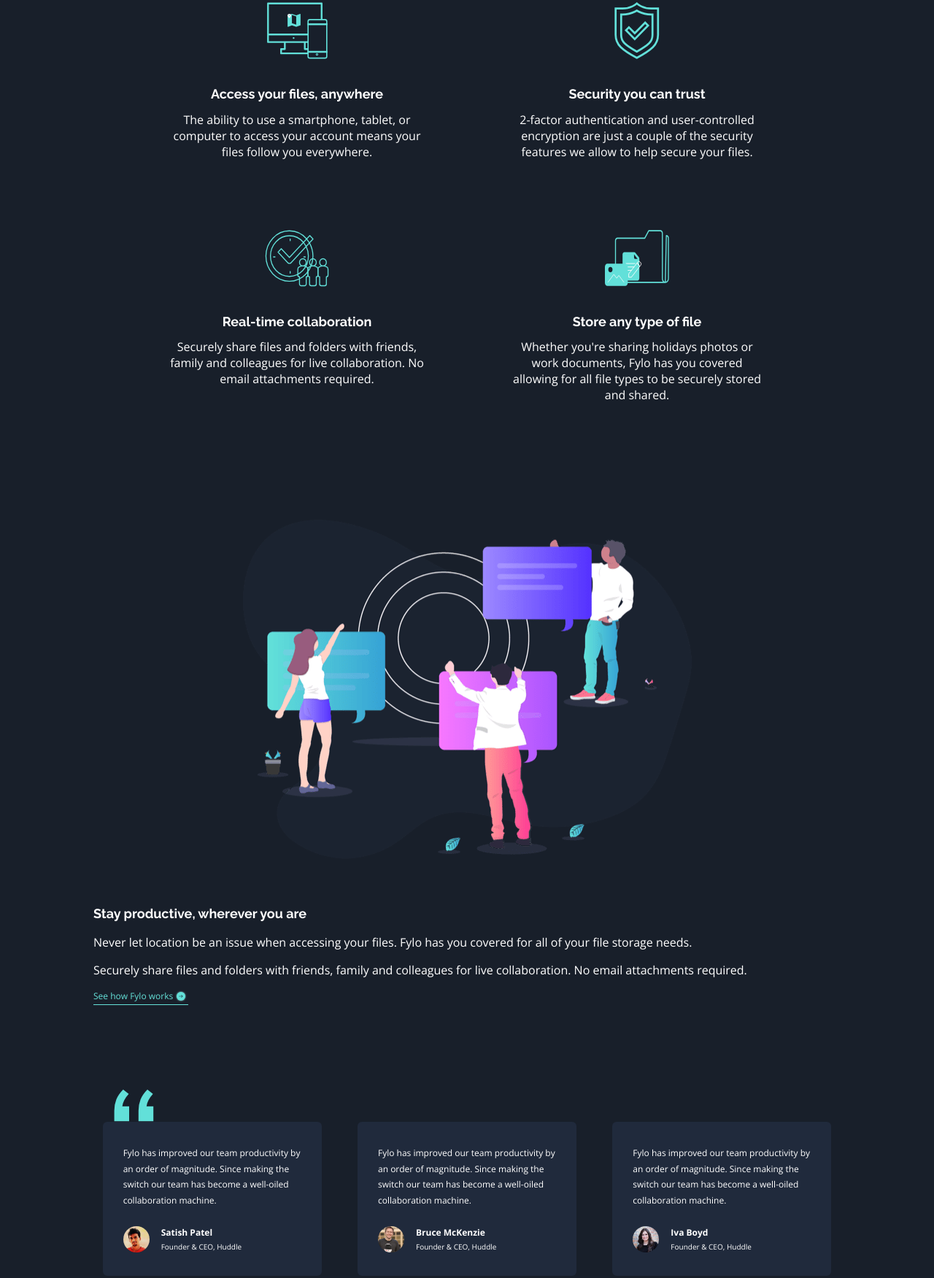
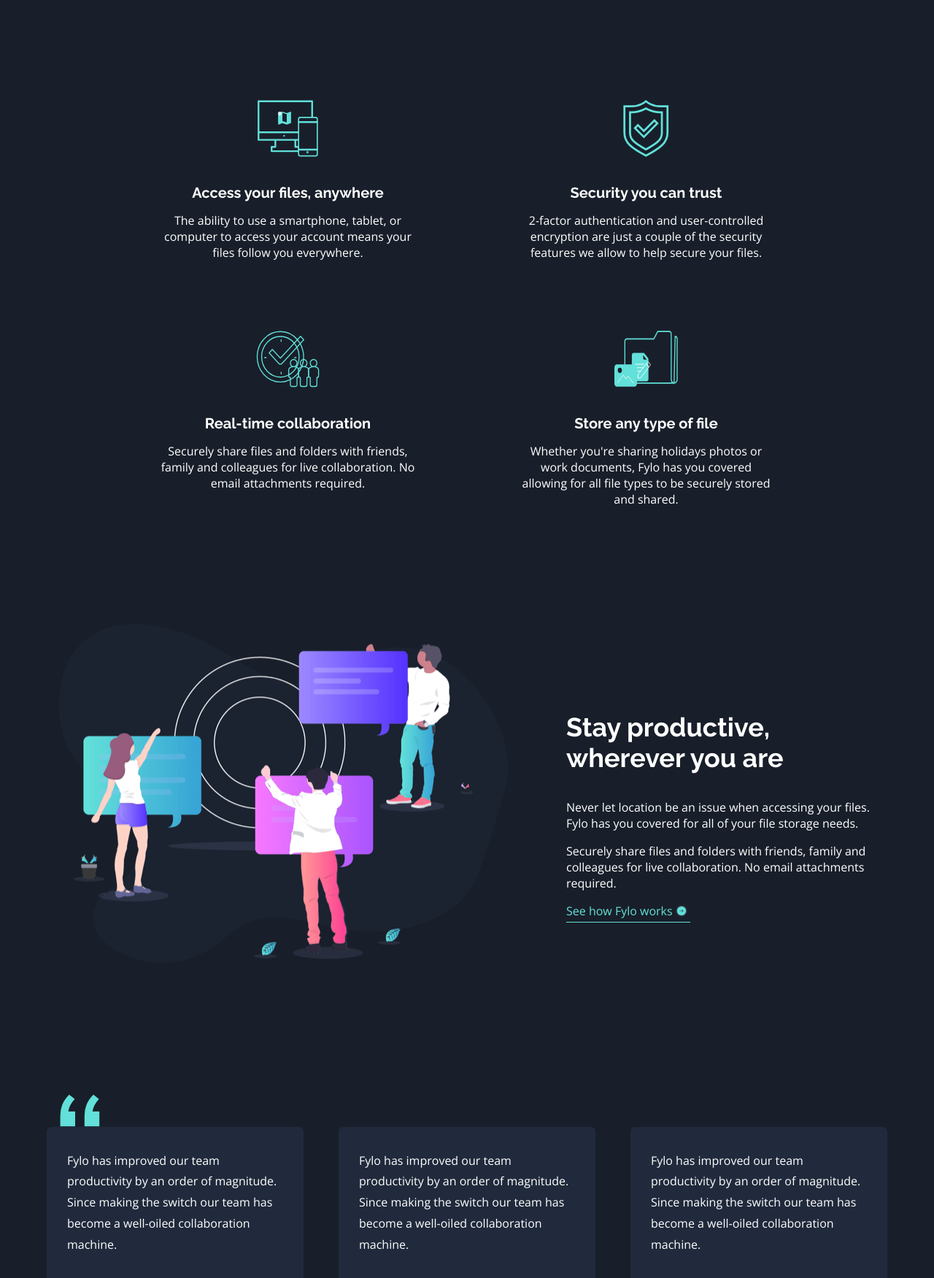
Before and after one commit to JacksonJ97/fylo-dark-theme-landing-page, a website built with Parcel: page src/index.html in a window 1280 px wide. Shown: the part 1049-2800 px from the top of the page at 73% size. Built offline with nearby package versions, Linux system fonts and the light colour scheme; files whose address does not match are found by name.

Commit message:
added responsiveness to header, hero, info, and second info section

```diff
--- a/src/index.html
+++ b/src/index.html
@@ -68,7 +68,7 @@
         <div class="container">
           <img src="~images/illustration-stay-productive.png" alt="" class="second-info-picture" />
 
-          <div>
+          <div class="second-info-body">
             <h2>Stay productive, wherever you are</h2>
             <p>Never let location be an issue when accessing your files. Fylo has you covered for all of your file storage needs.</p>
             <p>Securely share files and folders with friends, family and colleagues for live collaboration. No email attachments required.</p>
--- a/src/scss/components/_button.scss
+++ b/src/scss/components/_button.scss
@@ -3,6 +3,7 @@
 button {
   color: $white;
   background: linear-gradient(to right, $cyan, $blue);
+  font-weight: 700;
   border-radius: 24px;
   cursor: pointer;
 }
--- a/src/scss/components/_cta-card.scss
+++ b/src/scss/components/_cta-card.scss
@@ -2,7 +2,7 @@
 
 h3 {
   font-family: $header-font;
-  font-size: 1.125rem;
+  font-size: clamp(18px, 4vw, 28px);
   margin-bottom: 1em;
 }
 
--- a/src/scss/components/_info-card.scss
+++ b/src/scss/components/_info-card.scss
@@ -14,7 +14,7 @@
 
 .info-title {
   font-family: $header-font;
-  font-size: 1.125rem;
+  font-size: clamp(18px, 2vw, 20px);
   font-weight: 700;
   margin-bottom: 0.75em;
 }
--- a/src/scss/components/_input.scss
+++ b/src/scss/components/_input.scss
@@ -10,6 +10,7 @@
 input[type="submit"] {
   width: 90%;
   font-family: $body-font;
+  font-weight: 700;
   color: $white;
   background: linear-gradient(to right, $cyan, $blue);
   border-radius: 24px;
--- a/src/scss/components/_testimonial-card.scss
+++ b/src/scss/components/_testimonial-card.scss
@@ -5,12 +5,11 @@
   border-radius: 6px;
   padding: 2em 1.75em;
   margin: 0 auto 2em auto;
-  max-width: 300px;
   position: relative;
 }
 
 .testimonial-body {
-  font-size: 0.75rem;
+  font-size: clamp(12px, 2vw, 16px);
   line-height: 1.8;
   margin-bottom: 2em;
 }
--- a/src/scss/layout/_body.scss
+++ b/src/scss/layout/_body.scss
@@ -20,3 +20,9 @@
   width: 80%;
   margin: 0 auto;
 }
+
+@media (min-width: 1200px) {
+  .container {
+    width: 90%;
+  }
+}
--- a/src/scss/layout/_header.scss
+++ b/src/scss/layout/_header.scss
@@ -1,8 +1,8 @@
 @use "abstracts/variables" as *;
 
 header {
-  margin-top: 2em;
-  margin-bottom: 3em;
+  margin-top: clamp(32px, 6vw, 64px);
+  margin-bottom: clamp(48px, 6vw, 64px);
 }
 
 header .container {
--- a/src/scss/layout/_hero.scss
+++ b/src/scss/layout/_hero.scss
@@ -2,9 +2,10 @@
 
 h1 {
   font-family: $header-font;
-  font-size: 1.375rem;
-  margin-bottom: 0.75em;
+  font-size: clamp(22px, 4vw, 36px);
+  margin: 0 auto 0.75em auto;
   line-height: 1.5;
+  max-width: 700px;
 }
 
 .hero-content {
--- a/src/scss/layout/_info.scss
+++ b/src/scss/layout/_info.scss
@@ -8,5 +8,5 @@
   display: grid;
   grid-template-columns: repeat(auto-fill, minmax(300px, 1fr));
   grid-column-gap: 32px;
-  max-width: 900px;
+  max-width: 950px;
 }
--- a/src/scss/layout/_second-info.scss
+++ b/src/scss/layout/_second-info.scss
@@ -12,7 +12,7 @@
 
 .second-info-content h2 {
   font-family: $header-font;
-  font-size: 1.125rem;
+  font-size: clamp(18px, 4vw, 36px);
   margin-bottom: 1em;
 }
 
@@ -23,8 +23,8 @@
 .second-info-content a {
   display: flex;
   align-items: center;
-  width: 130px;
-  font-size: 0.75rem;
+  width: clamp(130px, 21.5vw, 170px);
+  font-size: clamp(12px, 2vw, 16px);
   color: $cyan;
   border-bottom: 1px solid $cyan;
   padding-bottom: 0.25em;
@@ -33,3 +33,24 @@
 .second-info-content a img {
   margin-left: 0.25em;
 }
+
+// .second-info-content .container {
+//   display: grid;
+//   grid-template-columns: repeat(auto-fill, minmax(300px, 1fr));
+//   grid-column-gap: 48px;
+//   max-width: 900px;
+// }
+
+@media (min-width: 1200px) {
+  .second-info-content .container {
+    display: flex;
+    align-items: center;
+    justify-content: space-between;
+    max-width: 1200px;
+  }
+
+  .second-info-body {
+    max-width: 440px;
+    margin-left: 4em;
+  }
+}
--- a/src/scss/layout/_testimonials.scss
+++ b/src/scss/layout/_testimonials.scss
@@ -7,5 +7,6 @@
 .testimonial-content .container {
   display: grid;
   grid-template-columns: repeat(auto-fill, minmax(300px, 1fr));
-  grid-column-gap: 24px;
+  grid-column-gap: 48px;
+  max-width: 1250px;
 }
```
Also changed, not shown: public/index.html (+1 -1 lines), 2 other files.
